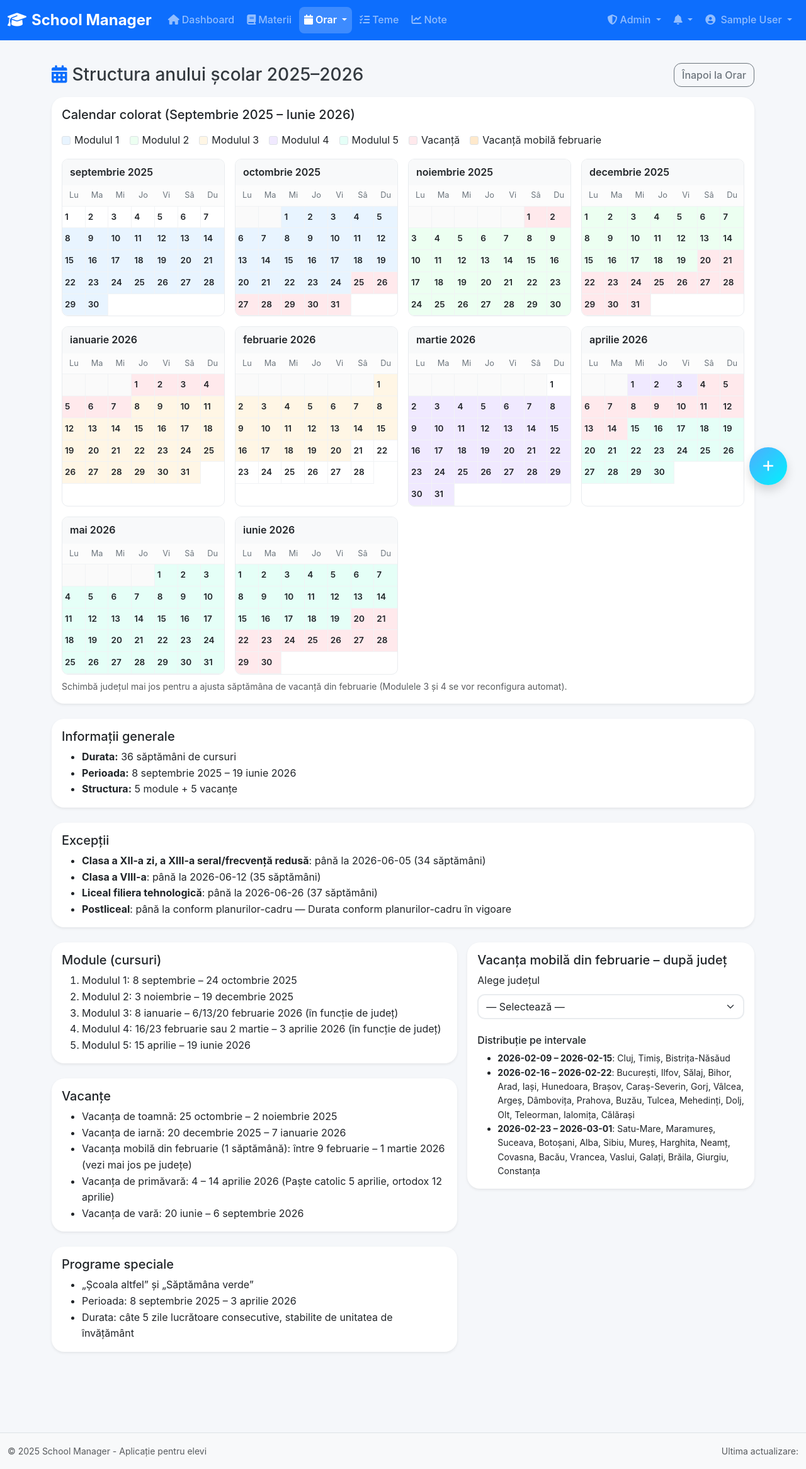
After one commit to AlexIT86/School_manager, a Django app: page /orar/year/2025-2026/ in a window 1280 px wide. The commit adds this page. Shown: the whole page at 63% size. Run offline with Django 4.2, Linux system fonts and the light colour scheme; the visitor is signed in with stand-in values (Sample User, id 1); some libraries are stand-ins or nearby versions.

Commit message:
Add school year 2025-2026 view and update navigation
- Introduced a new view for the school year 2025-2026, detailing modules, vacations, and exceptions.
- Updated the navigation in base.html to include a dropdown for the schedule, allowing access to the new school year structure page.

```diff
--- a/apps/schedule/urls.py
+++ b/apps/schedule/urls.py
@@ -26,6 +26,7 @@ urlpatterns = [
     # Vizualizări speciale
     path('print/', views.schedule_print_view, name='print'),
     path('today/', views.schedule_today_view, name='today'),
+    path('year/2025-2026/', views.school_year_2025_2026_view, name='school_year_2025_2026'),
 
     # AJAX endpoints
     path('quick-edit/', views.schedule_quick_edit_view, name='quick_edit'),
--- a/apps/schedule/views.py
+++ b/apps/schedule/views.py
@@ -952,3 +952,46 @@ def class_schedule_entry_delete_view(request, class_id, entry_id):
         messages.success(request, 'Ora a fost ștearsă!')
         return redirect('schedule:class_schedule', class_id=classroom.id)
     return render(request, 'schedule/entry_delete.html', {'entry': entry})
+
+
+@login_required
+def school_year_2025_2026_view(request):
+    """Structura anului școlar 2025-2026 (module, vacanțe, excepții)."""
+    context = {
+        'general': {
+            'durata_saptamani': 36,
+            'perioada': ('2025-09-08', '2026-06-19'),
+            'structura': '5 module + 5 vacanțe',
+        },
+        'exceptii': [
+            {'clase': 'Clasa a XII-a zi, a XIII-a seral/frecvență redusă', 'pana_la': '2026-06-05', 'saptamani': 34},
+            {'clase': 'Clasa a VIII-a', 'pana_la': '2026-06-12', 'saptamani': 35},
+            {'clase': 'Liceal filiera tehnologică', 'pana_la': '2026-06-26', 'saptamani': 37},
+            {'clase': 'Postliceal', 'nota': 'Durata conform planurilor-cadru în vigoare'},
+        ],
+        'module': [
+            {'nr': 1, 'inceput': '2025-09-08', 'sfarsit': '2025-10-24'},
+            {'nr': 2, 'inceput': '2025-11-03', 'sfarsit': '2025-12-19'},
+            {'nr': 3, 'inceput': '2026-01-08', 'sfarsit_variant': ['2026-02-06', '2026-02-13', '2026-02-20']},
+            {'nr': 4, 'inceput_variant': ['2026-02-16', '2026-02-23', '2026-03-02'], 'sfarsit': '2026-04-03'},
+            {'nr': 5, 'inceput': '2026-04-15', 'sfarsit': '2026-06-19'},
+        ],
+        'vacante': {
+            'toamna': ('2025-10-25', '2025-11-02'),
+            'iarna': ('2025-12-20', '2026-01-07'),
+            'primavara': ('2026-04-04', '2026-04-14'),
+            'vara': ('2026-06-20', '2026-09-06'),
+            'februarie_mobila_interval': ('2026-02-09', '2026-03-01'),
+            'februarie_distributie': {
+                '2026-02-09:2026-02-15': ['Cluj', 'Timiș', 'Bistrița-Năsăud'],
+                '2026-02-16:2026-02-22': ['București', 'Ilfov', 'Sălaj', 'Bihor', 'Arad', 'Iași', 'Hunedoara', 'Brașov', 'Caraș-Severin', 'Gorj', 'Vâlcea', 'Argeș', 'Dâmbovița', 'Prahova', 'Buzău', 'Tulcea', 'Mehedinți', 'Dolj', 'Olt', 'Teleorman', 'Ialomița', 'Călărași'],
+                '2026-02-23:2026-03-01': ['Satu-Mare', 'Maramureș', 'Suceava', 'Botoșani', 'Alba', 'Sibiu', 'Mureș', 'Harghita', 'Neamț', 'Covasna', 'Bacău', 'Vrancea', 'Vaslui', 'Galați', 'Brăila', 'Giurgiu', 'Constanța'],
+            },
+        },
+        'programe_speciale': {
+            'interval': ('2025-09-08', '2026-04-03'),
+            'durata_zile': 5,
+            'descriere': '"Școala altfel" și "Săptămâna verde" - la decizia unității',
+        },
+    }
+    return render(request, 'schedule/school_year_2025_2026.html', context)
--- a/templates/base.html
+++ b/templates/base.html
@@ -41,11 +41,22 @@
                             <i class="fas fa-book me-1"></i>Materii
                         </a>
                     </li>
-                    <li class="nav-item">
-                        <a class="nav-link {% if request.resolver_match.app_name == 'schedule' %}active{% endif %}"
-                           href="{% url 'schedule:calendar' %}">
+                    <li class="nav-item dropdown">
+                        <a class="nav-link dropdown-toggle {% if request.resolver_match.app_name == 'schedule' %}active{% endif %}" href="#" id="scheduleDropdown" role="button" data-bs-toggle="dropdown">
                             <i class="fas fa-calendar me-1"></i>Orar
                         </a>
+                        <ul class="dropdown-menu">
+                            <li>
+                                <a class="dropdown-item" href="{% url 'schedule:calendar' %}">
+                                    <i class="fas fa-calendar-week me-2"></i>Calendar
+                                </a>
+                            </li>
+                            <li>
+                                <a class="dropdown-item" href="{% url 'schedule:school_year_2025_2026' %}">
+                                    <i class="fas fa-calendar-alt me-2"></i>Structura 2025–2026
+                                </a>
+                            </li>
+                        </ul>
                     </li>
                     <li class="nav-item">
                         <a class="nav-link {% if request.resolver_match.app_name == 'homework' %}active{% endif %}"
--- /dev/null
+++ b/templates/schedule/school_year_2025_2026.html
@@ -0,0 +1,271 @@
+{% extends 'base.html' %}
+{% load static %}
+
+{% block title %}Structura anului școlar 2025–2026{% endblock %}
+
+{% block content %}
+<div class="container py-4">
+  <div class="d-flex justify-content-between align-items-center mb-3">
+    <h3 class="mb-0"><i class="fas fa-calendar-alt me-2 text-primary"></i>Structura anului școlar 2025–2026</h3>
+    <a href="{% url 'schedule:calendar' %}" class="btn btn-outline-secondary">Înapoi la Orar</a>
+  </div>
+
+  <!-- Vizualizare calendar colorat (mutat sus) -->
+  <div class="card shadow-sm mb-4">
+    <div class="card-body">
+      <h5 class="mb-3">Calendar colorat (Septembrie 2025 – Iunie 2026)</h5>
+      <div class="d-flex flex-wrap align-items-center gap-3 mb-3">
+        <span class="legend"><span class="chip chip-m1"></span> Modulul 1</span>
+        <span class="legend"><span class="chip chip-m2"></span> Modulul 2</span>
+        <span class="legend"><span class="chip chip-m3"></span> Modulul 3</span>
+        <span class="legend"><span class="chip chip-m4"></span> Modulul 4</span>
+        <span class="legend"><span class="chip chip-m5"></span> Modulul 5</span>
+        <span class="legend"><span class="chip chip-vac"></span> Vacanță</span>
+        <span class="legend"><span class="chip chip-feb"></span> Vacanță mobilă februarie</span>
+      </div>
+      <div id="schoolYearCalendar" class="sy-calendar"></div>
+      <small class="text-muted d-block mt-2">Schimbă județul mai jos pentru a ajusta săptămâna de vacanță din februarie (Modulele 3 și 4 se vor reconfigura automat).</small>
+    </div>
+  </div>
+
+  <div class="card shadow-sm mb-4">
+    <div class="card-body">
+      <h5>Informații generale</h5>
+      <ul class="mb-0">
+        <li><strong>Durata:</strong> {{ general.durata_saptamani }} săptămâni de cursuri</li>
+        <li><strong>Perioada:</strong> 8 septembrie 2025 – 19 iunie 2026</li>
+        <li><strong>Structura:</strong> {{ general.structura }}</li>
+      </ul>
+    </div>
+  </div>
+
+  <div class="card shadow-sm mb-4">
+    <div class="card-body">
+      <h5>Excepții</h5>
+      <ul class="mb-0">
+        {% for ex in exceptii %}
+        <li>
+          <strong>{{ ex.clase }}</strong>: până la {{ ex.pana_la|default:'conform planurilor-cadru' }}
+          {% if ex.saptamani %} ({{ ex.saptamani }} săptămâni){% endif %}
+          {% if ex.nota %} — {{ ex.nota }}{% endif %}
+        </li>
+        {% endfor %}
+      </ul>
+    </div>
+  </div>
+
+  <div class="row g-3">
+    <div class="col-lg-7">
+      <div class="card shadow-sm mb-4">
+        <div class="card-body">
+          <h5>Module (cursuri)</h5>
+          <ol class="mb-0">
+            <li>Modulul 1: 8 septembrie – 24 octombrie 2025</li>
+            <li>Modulul 2: 3 noiembrie – 19 decembrie 2025</li>
+            <li>Modulul 3: 8 ianuarie – 6/13/20 februarie 2026 (în funcție de județ)</li>
+            <li>Modulul 4: 16/23 februarie sau 2 martie – 3 aprilie 2026 (în funcție de județ)</li>
+            <li>Modulul 5: 15 aprilie – 19 iunie 2026</li>
+          </ol>
+        </div>
+      </div>
+
+      <div class="card shadow-sm mb-4">
+        <div class="card-body">
+          <h5>Vacanțe</h5>
+          <ul class="mb-0">
+            <li>Vacanța de toamnă: 25 octombrie – 2 noiembrie 2025</li>
+            <li>Vacanța de iarnă: 20 decembrie 2025 – 7 ianuarie 2026</li>
+            <li>Vacanța mobilă din februarie (1 săptămână): între 9 februarie – 1 martie 2026 (vezi mai jos pe județe)</li>
+            <li>Vacanța de primăvară: 4 – 14 aprilie 2026 (Paște catolic 5 aprilie, ortodox 12 aprilie)</li>
+            <li>Vacanța de vară: 20 iunie – 6 septembrie 2026</li>
+          </ul>
+        </div>
+      </div>
+
+      <div class="card shadow-sm mb-4">
+        <div class="card-body">
+          <h5>Programe speciale</h5>
+          <ul class="mb-0">
+            <li>„Școala altfel” și „Săptămâna verde”</li>
+            <li>Perioada: 8 septembrie 2025 – 3 aprilie 2026</li>
+            <li>Durata: câte 5 zile lucrătoare consecutive, stabilite de unitatea de învățământ</li>
+          </ul>
+        </div>
+      </div>
+    </div>
+
+    <div class="col-lg-5">
+      <div class="card shadow-sm">
+        <div class="card-body">
+          <h5>Vacanța mobilă din februarie – după județ</h5>
+          <div class="mb-3">
+            <label class="form-label">Alege județul</label>
+            <select id="countySelect" class="form-select">
+              <option value="">— Selectează —</option>
+              {% for interval, counties in vacante.februarie_distributie.items %}
+                {% for county in counties %}
+                <option value="{{ interval }}">{{ county }}</option>
+                {% endfor %}
+              {% endfor %}
+            </select>
+          </div>
+          <div class="alert alert-info" id="countyInfo" style="display:none;"></div>
+
+          <h6 class="mt-4">Distribuție pe intervale</h6>
+          <ul class="small mb-0">
+            {% for interval, counties in vacante.februarie_distributie.items %}
+            <li><strong>{{ interval|slice:":10" }} – {{ interval|slice:"11:" }}</strong>: {{ counties|join:', ' }}</li>
+            {% endfor %}
+          </ul>
+        </div>
+      </div>
+    </div>
+  </div>
+</div>
+{% endblock %}
+
+{% block extra_css %}
+<style>
+.sy-calendar{display:grid;grid-template-columns:repeat(4,minmax(220px,1fr));gap:16px}
+.sy-month{border:1px solid #e9ecef;border-radius:10px;overflow:hidden}
+.sy-month-header{background:#f8f9fa;padding:8px 12px;font-weight:600}
+.sy-weekdays,.sy-weeks{display:grid;grid-template-columns:repeat(7,1fr)}
+.sy-weekdays div{padding:6px 0;text-align:center;font-size:.8rem;color:#6c757d;background:#fcfcfc;border-bottom:1px solid #f1f3f5}
+.sy-day{min-height:28px;padding:6px 4px;border-right:1px solid #f1f3f5;border-bottom:1px solid #f1f3f5;font-size:.85rem}
+.sy-day:nth-child(7n){border-right:none}
+.sy-day .num{font-weight:600}
+.sy-day.m0{background:#ffffff}
+.sy-day.m1{background:#e8f4ff}
+.sy-day.m2{background:#ecfff1}
+.sy-day.m3{background:#fff6e5}
+.sy-day.m4{background:#f0e9ff}
+.sy-day.m5{background:#e5fff7}
+.sy-day.vac{background:#ffe9ec}
+.sy-day.feb{background:#ffe9cc}
+.sy-day.mute{color:#adb5bd;background:#fafafa}
+.legend{display:flex;align-items:center;gap:6px}
+.chip{display:inline-block;width:14px;height:14px;border-radius:3px;border:1px solid #dee2e6}
+.chip-m1{background:#e8f4ff}
+.chip-m2{background:#ecfff1}
+.chip-m3{background:#fff6e5}
+.chip-m4{background:#f0e9ff}
+.chip-m5{background:#e5fff7}
+.chip-vac{background:#ffe9ec}
+.chip-feb{background:#ffe9cc}
+@media (max-width: 992px){.sy-calendar{grid-template-columns:repeat(2,minmax(220px,1fr))}}
+@media (max-width: 576px){.sy-calendar{grid-template-columns:1fr}}
+</style>
+{% endblock %}
+
+{% block extra_js %}
+<script>
+(function(){
+  // Helpers
+  const parse = s => { const [y,m,d]=s.split('-').map(Number); return new Date(y, m-1, d); };
+  const fmtMonthName = (y,m) => new Date(y,m,1).toLocaleDateString('ro-RO',{month:'long', year:'numeric'});
+  const isBetween = (d, a, b) => d >= a && d <= b;
+
+  // Fixed ranges
+  const ranges = {
+    modules: {
+      m1: [parse('2025-09-08'), parse('2025-10-24')],
+      m2: [parse('2025-11-03'), parse('2025-12-19')],
+      m3: [parse('2026-01-08'), null], // end decided by feb week (Fri: 6/13/20)
+      m4: [null, parse('2026-04-03')], // start decided by feb week (Mon: 16/23 Feb sau 2 Mar)
+      m5: [parse('2026-04-15'), parse('2026-06-19')]
+    },
+    vac: {
+      toamna: [parse('2025-10-25'), parse('2025-11-02')],
+      iarna: [parse('2025-12-20'), parse('2026-01-07')],
+      primavara: [parse('2026-04-04'), parse('2026-04-14')],
+      vara: [parse('2026-06-20'), parse('2026-09-06')]
+    },
+    febOptions: [
+      [parse('2026-02-09'), parse('2026-02-15')],
+      [parse('2026-02-16'), parse('2026-02-22')],
+      [parse('2026-02-23'), parse('2026-03-01')]
+    ]
+  };
+
+  // Default: fără selecție județ -> nu colorăm săptămâna feb special; m3/m4 rămân nefixate exact
+  let febWeek = null;
+
+  function applyFebWeek(intervalStr){
+    if(!intervalStr){ febWeek = null; return; }
+    const [a,b] = intervalStr.split(':');
+    febWeek = [parse(a), parse(b)];
+  }
+
+  function computeColorForDate(d){
+    // Vacanțe fixe au prioritate
+    for(const key in ranges.vac){ const [a,b]=ranges.vac[key]; if(isBetween(d,a,b)) return 'vac'; }
+    // Vacanță februarie selectată are prioritate
+    if(febWeek && isBetween(d, febWeek[0], febWeek[1])) return 'feb';
+
+    // Module: m1, m2, m5 fixe
+    if(isBetween(d, ...ranges.modules.m1)) return 'm1';
+    if(isBetween(d, ...ranges.modules.m2)) return 'm2';
+    if(isBetween(d, ...ranges.modules.m5)) return 'm5';
+
+    // Module 3 și 4 depind de febWeek; dacă nu e setat, folosim cel mai tarziu scenariu generic: m3 până pe 20 feb, m4 de pe 2 mar
+    const m3Start = ranges.modules.m3[0];
+    const m3End = febWeek ? new Date(febWeek[0].getFullYear(), febWeek[0].getMonth(), febWeek[0].getDate()-1) : parse('2026-02-20');
+    const m4Start = febWeek ? new Date(febWeek[1].getFullYear(), febWeek[1].getMonth(), febWeek[1].getDate()+1)
+                            : parse('2026-03-02');
+    const m4End = ranges.modules.m4[1];
+
+    if(isBetween(d, m3Start, m3End)) return 'm3';
+    if(isBetween(d, m4Start, m4End)) return 'm4';
+    return 'm0';
+  }
+
+  function renderCalendar(){
+    const root = document.getElementById('schoolYearCalendar');
+    if(!root) return;
+    root.innerHTML = '';
+    // Months: Sep (8) 2025 to Jun (5) 2026
+    const months = [];
+    for(let m=8;m<=11;m++) months.push([2025,m]);
+    for(let m=0;m<=5;m++) months.push([2026,m]);
+
+    months.forEach(([Y,M])=>{
+      const wrap = document.createElement('div');
+      wrap.className = 'sy-month';
+      const head = document.createElement('div'); head.className='sy-month-header'; head.textContent=fmtMonthName(Y,M);
+      const weekdays = document.createElement('div'); weekdays.className='sy-weekdays';
+      ['Lu','Ma','Mi','Jo','Vi','Sâ','Du'].forEach(lbl=>{ const d=document.createElement('div'); d.textContent=lbl; weekdays.appendChild(d); });
+      const weeks = document.createElement('div'); weeks.className='sy-weeks';
+
+      const first = new Date(Y,M,1);
+      const last = new Date(Y,M+1,0);
+      const padStart = (first.getDay()+6)%7; // convert Sun=0 to Sun=6, Mon=0
+      for(let i=0;i<padStart;i++){ const cell=document.createElement('div'); cell.className='sy-day mute'; weeks.appendChild(cell); }
+      for(let day=1; day<=last.getDate(); day++){
+        const d = new Date(Y,M,day);
+        const cell = document.createElement('div');
+        cell.className = 'sy-day ' + computeColorForDate(d);
+        const num = document.createElement('div'); num.className='num'; num.textContent=day; cell.appendChild(num);
+        weeks.appendChild(cell);
+      }
+      wrap.appendChild(head); wrap.appendChild(weekdays); wrap.appendChild(weeks);
+      root.appendChild(wrap);
+    });
+  }
+
+  // Init
+  renderCalendar();
+  const sel = document.getElementById('countySelect');
+  const info = document.getElementById('countyInfo');
+  if(sel){
+    sel.addEventListener('change', function(){
+      if(!this.value){ info.style.display='none'; applyFebWeek(null); renderCalendar(); return; }
+      const [a,b] = this.value.split(':');
+      info.textContent = `Vacanță în județul selectat: ${a} – ${b}`;
+      info.style.display='block';
+      applyFebWeek(this.value);
+      renderCalendar();
+    });
+  }
+})();
+</script>
+{% endblock %}
```
